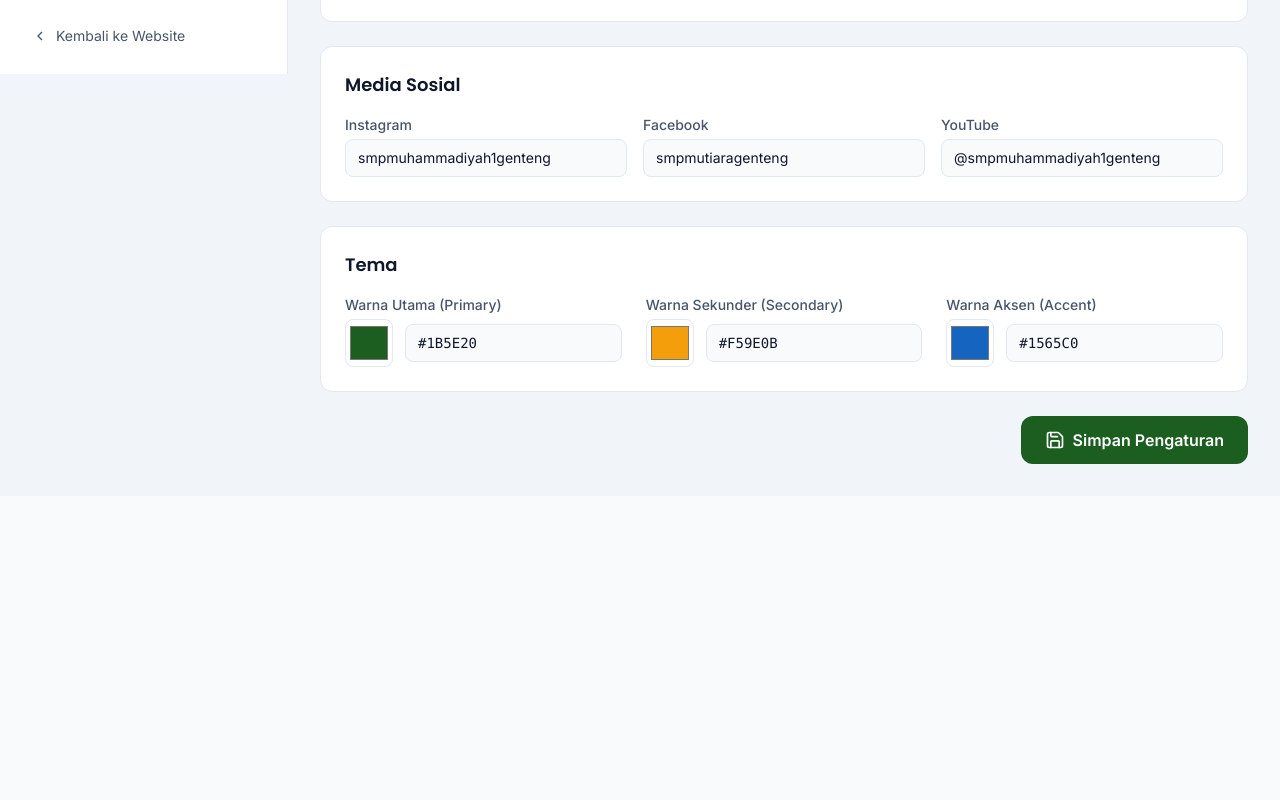
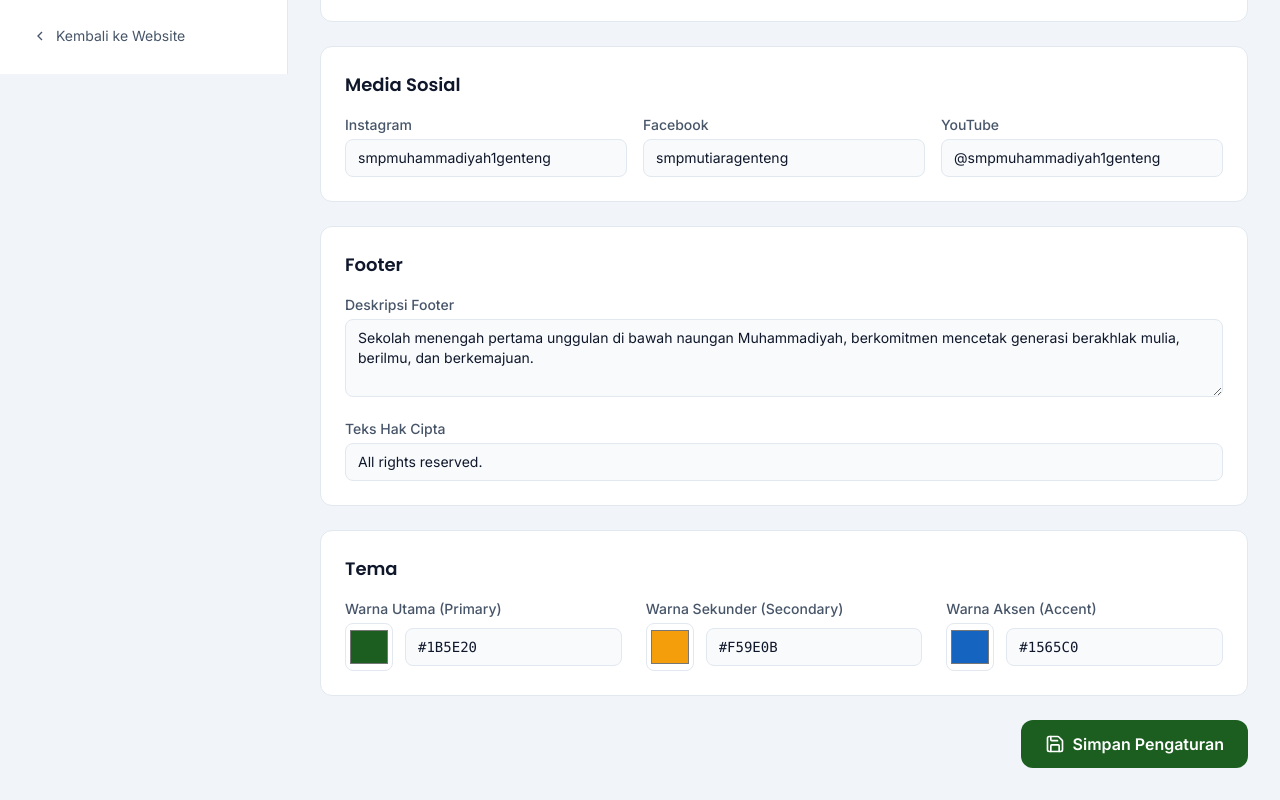
Before and after one commit to zakidigital-web/smpmuhi, a Next.js app: page /admin/settings in a window 1280 px wide. Shown: the part 790-1590 px from the top of the page. Before the commit the page ends 1286 px from the top, so only its background shows below. Built offline with nearby package versions, Linux system fonts and the light colour scheme; no server answers; the database is empty; sample sign-in values are in the browser's storage.

Commit message:
fix: footer - handle full URL sosial media + setting footerDescription & copyright

```diff
--- a/src/app/admin/settings/page.tsx
+++ b/src/app/admin/settings/page.tsx
@@ -18,6 +18,8 @@ const defaultSettings: Record<string, string> = {
   secondaryColor: "#F59E0B",
   accentColor: "#1565C0",
   sppmYear: "2026",
+  footerDescription: "Sekolah menengah pertama unggulan di bawah naungan Muhammadiyah, berkomitmen mencetak generasi berakhlak mulia, berilmu, dan berkemajuan.",
+  copyright: "All rights reserved.",
 };
 
 export default function AdminSettings() {
@@ -146,6 +148,22 @@ export default function AdminSettings() {
         </div>
 
         <div style={sectionStyle}>
+          <h2 className="text-lg font-semibold mb-4" style={{ color: "var(--text-primary)" }}>Footer</h2>
+          <div className="space-y-4">
+            <div>
+              <label className="block text-sm font-medium" style={labelStyle}>Deskripsi Footer</label>
+              <textarea value={form.footerDescription} onChange={(e) => update("footerDescription", e.target.value)}
+                className={inputClass} style={{ borderColor: "var(--card-border)", background: "var(--background)", color: "var(--text-primary)" }} rows={3} />
+            </div>
+            <div>
+              <label className="block text-sm font-medium" style={labelStyle}>Teks Hak Cipta</label>
+              <input value={form.copyright} onChange={(e) => update("copyright", e.target.value)}
+                className={inputClass} style={{ borderColor: "var(--card-border)", background: "var(--background)", color: "var(--text-primary)" }} />
+            </div>
+          </div>
+        </div>
+
+        <div style={sectionStyle}>
           <h2 className="text-lg font-semibold mb-4" style={{ color: "var(--text-primary)" }}>Tema</h2>
           <div className="grid md:grid-cols-3 gap-6">
             <div>
--- a/src/components/Footer.tsx
+++ b/src/components/Footer.tsx
@@ -14,7 +14,15 @@ const defaults = {
   instagram: "smpmuhammadiyah1genteng",
   facebook: "smpmutiaragenteng",
   youtube: "@smpmuhammadiyah1genteng",
+  footerDescription: "Sekolah menengah pertama unggulan di bawah naungan Muhammadiyah, berkomitmen mencetak generasi berakhlak mulia, berilmu, dan berkemajuan.",
+  copyright: "All rights reserved.",
 };
+
+function toUrl(input: string, base: string): string {
+  if (!input) return base;
+  if (input.startsWith("http://") || input.startsWith("https://")) return input;
+  return base + input;
+}
 
 export default function Footer() {
   const [s, setS] = useState(defaults);
@@ -46,16 +54,16 @@ export default function Footer() {
               </div>
             </div>
             <p className="mb-4 max-w-md" style={{ color: "var(--text-muted)" }}>
-              Sekolah menengah pertama unggulan di bawah naungan Muhammadiyah, berkomitmen mencetak generasi berakhlak mulia, berilmu, dan berkemajuan.
+              {s.footerDescription}
             </p>
             <div className="flex gap-4">
-              <a href={`https://facebook.com/${s.facebook}`} target="_blank" rel="noopener noreferrer" className="w-10 h-10 rounded-full flex items-center justify-center transition-colors" style={{ background: "var(--card)", color: "var(--text-secondary)" }} aria-label="Facebook">
+              <a href={toUrl(s.facebook, "https://facebook.com/")} target="_blank" rel="noopener noreferrer" className="w-10 h-10 rounded-full flex items-center justify-center transition-colors" style={{ background: "var(--card)", color: "var(--text-secondary)" }} aria-label="Facebook">
                 <svg className="w-5 h-5" fill="currentColor" viewBox="0 0 24 24"><path d="M18 2h-3a5 5 0 0 0-5 5v3H7v4h3v8h4v-8h3l1-4h-4V7a1 1 0 0 1 1-1h3z" /></svg>
               </a>
-              <a href={`https://instagram.com/${s.instagram}`} target="_blank" rel="noopener noreferrer" className="w-10 h-10 rounded-full flex items-center justify-center transition-colors" style={{ background: "var(--card)", color: "var(--text-secondary)" }} aria-label="Instagram">
+              <a href={toUrl(s.instagram, "https://instagram.com/")} target="_blank" rel="noopener noreferrer" className="w-10 h-10 rounded-full flex items-center justify-center transition-colors" style={{ background: "var(--card)", color: "var(--text-secondary)" }} aria-label="Instagram">
                 <svg className="w-5 h-5" fill="none" stroke="currentColor" strokeWidth="2" viewBox="0 0 24 24"><rect x="2" y="2" width="20" height="20" rx="5" ry="5"/><path d="M16 11.37A4 4 0 1 1 12.63 8 4 4 0 0 1 16 11.37z"/><line x1="17.5" y1="6.5" x2="17.51" y2="6.5" /></svg>
               </a>
-              <a href={`https://youtube.com/${s.youtube}`} target="_blank" rel="noopener noreferrer" className="w-10 h-10 rounded-full flex items-center justify-center transition-colors" style={{ background: "var(--card)", color: "var(--text-secondary)" }} aria-label="YouTube">
+              <a href={toUrl(s.youtube, "https://youtube.com/")} target="_blank" rel="noopener noreferrer" className="w-10 h-10 rounded-full flex items-center justify-center transition-colors" style={{ background: "var(--card)", color: "var(--text-secondary)" }} aria-label="YouTube">
                 <svg className="w-5 h-5" fill="currentColor" viewBox="0 0 24 24"><path d="M22.54 6.42a2.78 2.78 0 0 0-1.94-2C18.88 4 12 4 12 4s-6.88 0-8.6.46a2.78 2.78 0 0 0-1.94 2A29 29 0 0 0 1 11.75a29 29 0 0 0 .46 5.33A2.78 2.78 0 0 0 3.4 19c1.72.46 8.6.46 8.6.46s6.88 0 8.6-.46a2.78 2.78 0 0 0 1.94-2 29 29 0 0 0 .46-5.25 29 29 0 0 0-.46-5.33z"/><polygon points="9.75 15.02 15.5 11.75 9.75 8.48 9.75 15.02" /></svg>
               </a>
             </div>
@@ -95,7 +103,7 @@ export default function Footer() {
         </div>
 
         <div className="mt-8 pt-8 text-center" style={{ borderTop: "1px solid var(--card-border)", color: "var(--text-muted)" }}>
-          <p>&copy; {new Date().getFullYear()} {s.schoolName}. All rights reserved.</p>
+          <p>&copy; {new Date().getFullYear()} {s.schoolName}. {s.copyright}</p>
         </div>
       </div>
     </footer>
```
